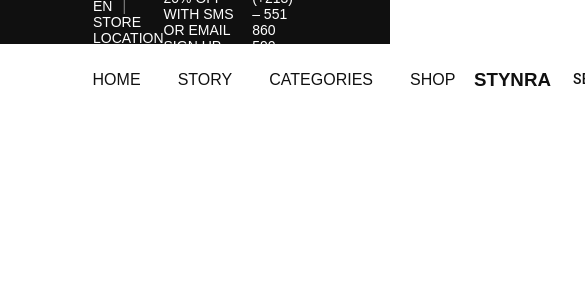
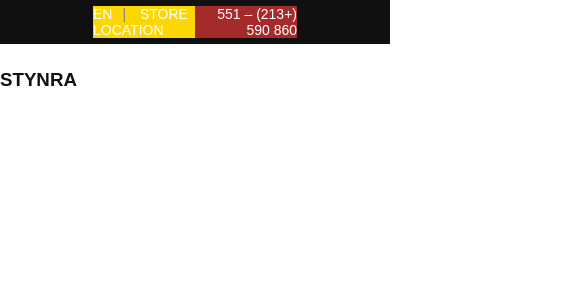
Before and after one commit to doudaoud/e-commerce-web-site, a React (Vite) app in the folder client/: page /contact-us in a window 390 px wide. Shown: the top 300 px of the page, 585 px wide, since content can reach past the window. Built offline with nearby package versions, Linux system fonts and the light colour scheme; some icons are missing.

Commit message:
responsive

```diff
--- a/client/src/Components/Message.jsx
+++ b/client/src/Components/Message.jsx
@@ -1,8 +1,8 @@
 import React from "react";
-
+import "./styles/message.css";
 export default function Message() {
   return (
-    <div
+    <div className="message-container"
       style={{
         color: "white",
         backgroundColor: "rgb(16, 16, 16)",
@@ -13,16 +13,17 @@ export default function Message() {
         height: "44px",
         fontFamily: "sans-serif",
         fontSize: "14px",
-        // fontWeight:"300px"
+
       }}
     >
-      <span style={{
+      <span className="lang" style={{
         marginLeft:'93px'
       }}>
-        <span style={{ marginRight: "10px" }}>
+        <span  style={{ marginRight: "10px" }}>
           EN
           <span
             style={{
+
               position: "relative",
               marginLeft: "10px",
               color: "gray",
@@ -33,8 +34,8 @@ export default function Message() {
         </span>
         <span> STORE LOCATION</span>
       </span>
-      <p>20% OFF WITH SMS OR EMAIL SIGN UP</p>
-      <p style={{marginRight:"93px"}}>(+213) – 551 860 590</p>
+      <p className="discount">20% OFF WITH SMS OR EMAIL SIGN UP</p>
+      <p style={{marginRight:"93px"}} className="phone">(+213) – 551 860 590</p>
     </div>
   );
 }
--- a/client/src/Components/NavBar.jsx
+++ b/client/src/Components/NavBar.jsx
@@ -20,6 +20,7 @@ export default function NavBar() {
         height: "71px",
       }}
     >
+
       <div className="container-left">
         <ul>
           <li>
--- /dev/null
+++ b/client/src/Components/styles/message.css
@@ -0,0 +1,23 @@
+@media (max-width: 991px) {
+  .message-container {
+    display: flex;
+    justify-content: space-between;
+    /* width: 100%; */
+  }
+  .discount {
+    display: none;
+  }
+  .lang {
+    /* display: inline-block; */
+    background-color: gold;
+    /* margin-left: -50px; */
+    width: 50%;
+  }
+  .phone {
+    /* margin-right: 0px; */
+    background-color: brown;
+    /* margin-left: -50px; */
+    width: 50%;
+    direction: rtl;
+  }
+}
--- a/client/src/Components/styles/navbar.css
+++ b/client/src/Components/styles/navbar.css
@@ -40,3 +40,12 @@ a:active{
 button{
     font-size: 16px;
 }
+
+@media screen and (max-width:991px) {
+    .container-left{
+        display: none;
+    }
+    .container-right{
+        display: none;
+    }
+}
```
